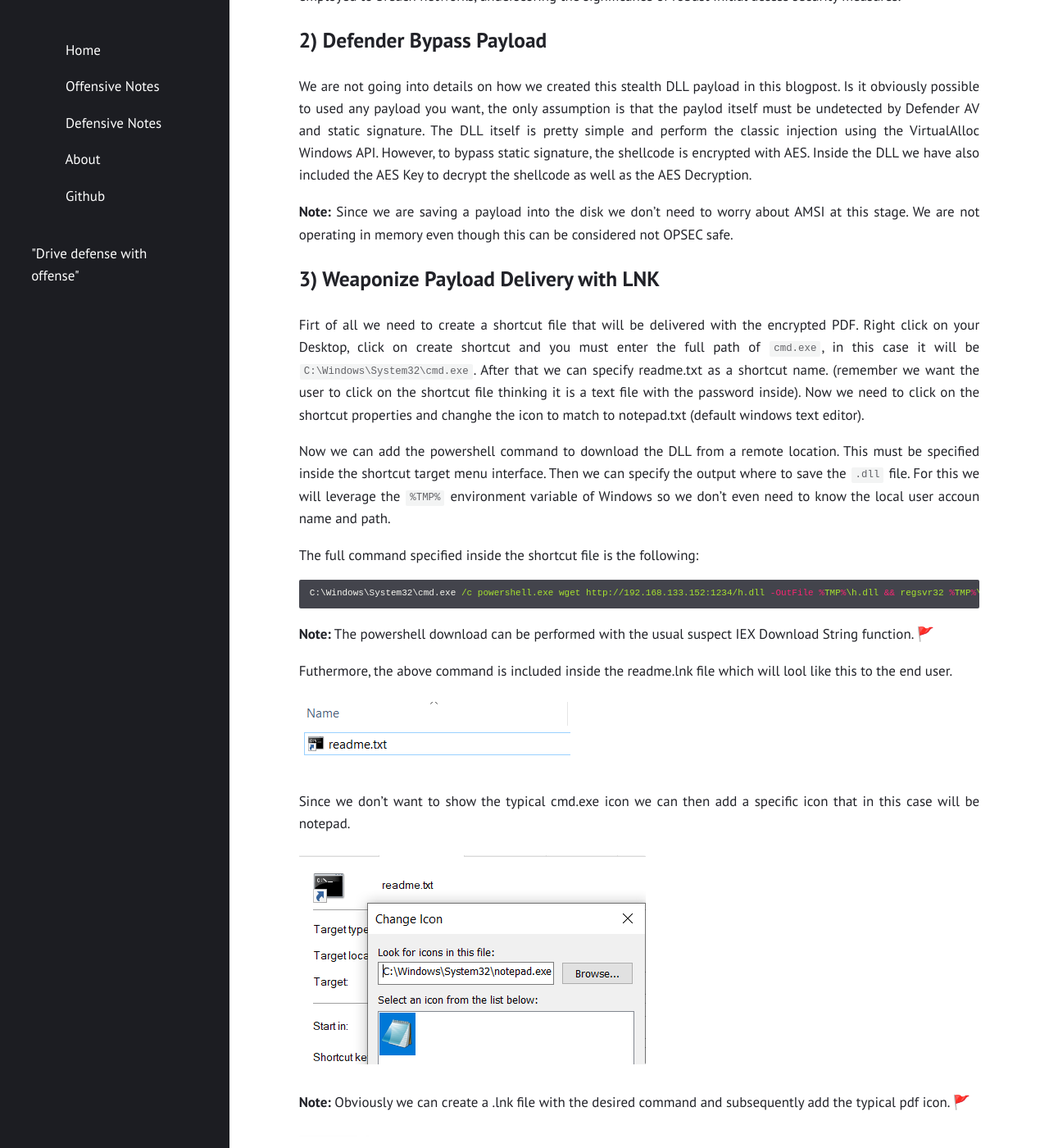
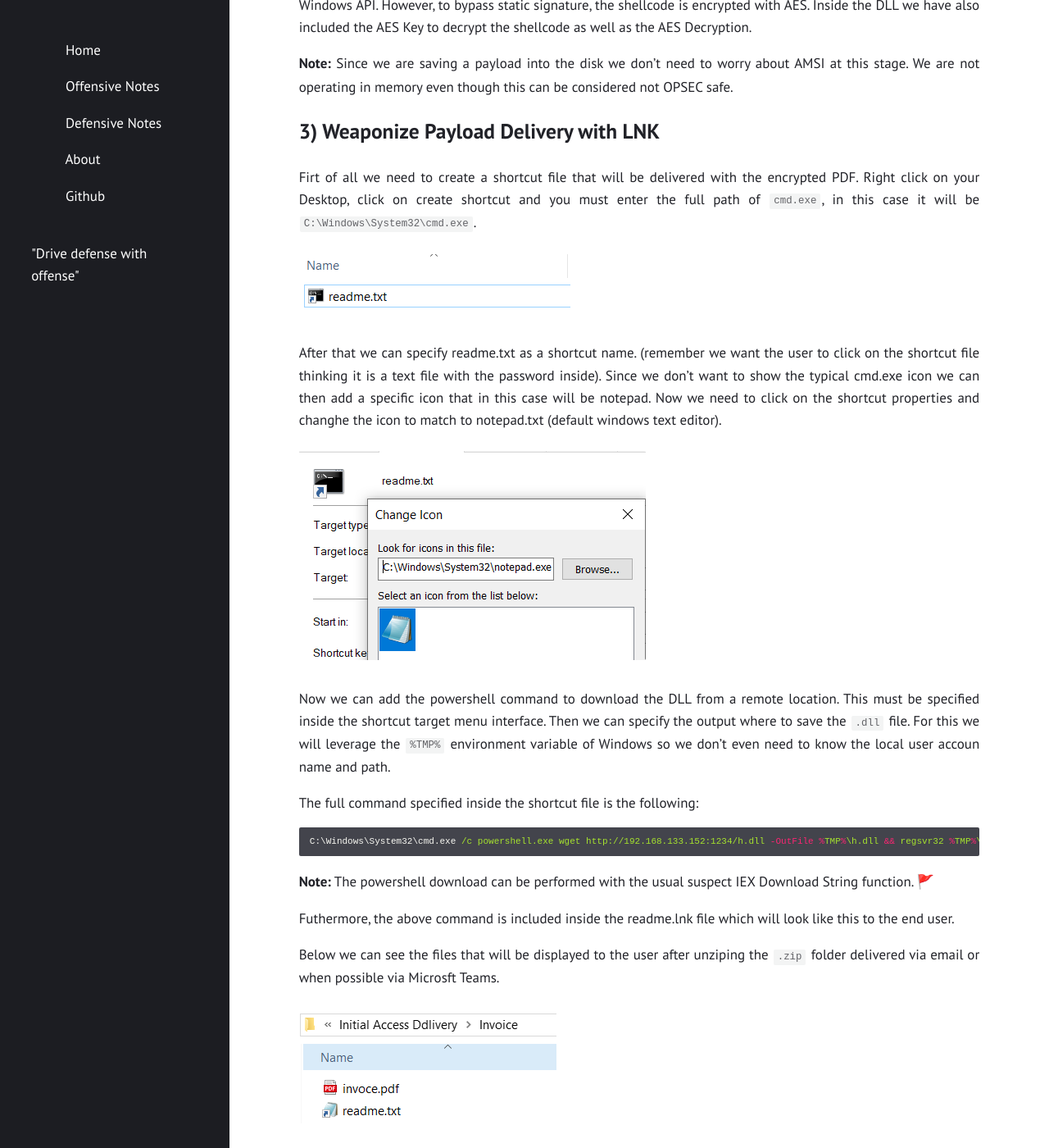
Before and after one commit to Fil88/Fil88.github.io, a Jekyll site: the page built from _posts/2022-06-01-Initial-Access-Simulation.md, in a window 1280 px wide and 1400 px high, scrolled down 1286 px. Shown: the whole window at 82% size. Built offline with Jekyll 4.4.1, drawn with Linux system fonts in a browser that asks for light colours.

Commit message:
Update 2022-06-01-Initial-Access-Simulation.md

````diff
--- a/_posts/2022-06-01-Initial-Access-Simulation.md
+++ b/_posts/2022-06-01-Initial-Access-Simulation.md
@@ -19,10 +19,6 @@
 The firs file inside the `.zip` will be an encrypted PDF document (sign contract, legal document, CV, just use your immagination), the second one will be a `.lnk` shortcut file masquerade as a text file (`readme.txt`).
 The idea here is the following: the user receive the files (could be via email or via MS Teams) and try to open up the encrypted pdf, which will ask the user to specify a password and then the user will open up the fake notepad file to recover the original PDF's password.
 By doint so the `.lnk` shortcut file in the background will execute the tasks necessary to deliver and execute our malicious DLL.
-
-<p align="center">
-  <img src="/assets/posts/2022-06-01-Initial-Access-Simulation/Invoice.PNG">
-</p>
 
 
 
@@ -58,7 +54,19 @@
 
 ## 3) Weaponize Payload Delivery with LNK
 
-Firt of all we need to create a shortcut file that will be delivered with the encrypted PDF. Right click on your Desktop, click on create shortcut and you must enter the full path of `cmd.exe`, in this case it will be `C:\Windows\System32\cmd.exe`. After that we can specify readme.txt as a shortcut name. (remember we want the user to click on the shortcut file thinking it is a text file with the password inside). Now we need to click on the shortcut properties and changhe the icon to match to notepad.txt (default windows text editor).
+Firt of all we need to create a shortcut file that will be delivered with the encrypted PDF. Right click on your Desktop, click on create shortcut and you must enter the full path of `cmd.exe`, in this case it will be `C:\Windows\System32\cmd.exe`.
+
+<p align="center">
+  <img src="/assets/posts/2022-06-01-Initial-Access-Simulation/lnk.PNG">
+</p>
+
+
+After that we can specify readme.txt as a shortcut name. (remember we want the user to click on the shortcut file thinking it is a text file with the password inside). Since we don't want to show the typical cmd.exe icon we can then add a specific icon that in this case will be notepad. Now we need to click on the shortcut properties and changhe the icon to match to notepad.txt (default windows text editor).
+
+
+<p align="center">
+  <img src="/assets/posts/2022-06-01-Initial-Access-Simulation/lnk2.PNG">
+</p>
 
 Now we can add the powershell command to download the DLL from a remote location. This must be specified inside the shortcut target menu interface. Then we can specify the output where to save the `.dll` file. For this we will leverage the `%TMP%` environment variable of Windows so we don't even need to know the local user accoun name and path.
 
@@ -69,16 +77,12 @@
 ```
 __Note:__ The powershell download can be performed with the usual suspect IEX Download String function. 🚩
 
-Futhermore, the above command is included inside the readme.lnk file which will lool like this to the end user.
+Futhermore, the above command is included inside the readme.lnk file which will look like this to the end user.
+
+Below we can see the files that will be displayed to the user after unziping the `.zip` folder delivered via email or when possible via Microsft Teams.
 
 <p align="center">
-  <img src="/assets/posts/2022-06-01-Initial-Access-Simulation/lnk.PNG">
-</p>
-
-Since we don't want to show the typical cmd.exe icon we can then add a specific icon that in this case will be notepad.
-
-<p align="center">
-  <img src="/assets/posts/2022-06-01-Initial-Access-Simulation/lnk2.PNG">
+  <img src="/assets/posts/2022-06-01-Initial-Access-Simulation/Invoice.PNG">
 </p>
 
 __Note:__ Obviously we can create a .lnk file with the desired command and subsequently add the typical pdf icon. 🚩
````
